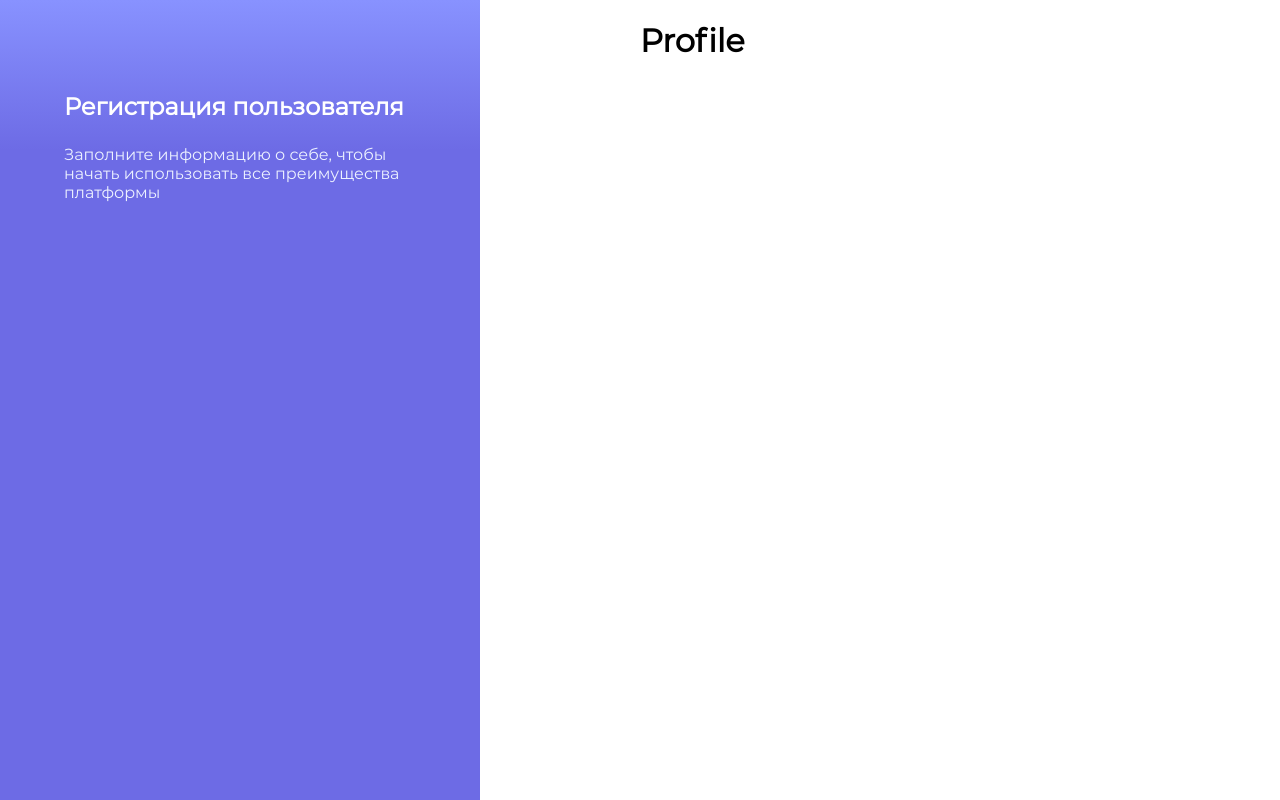
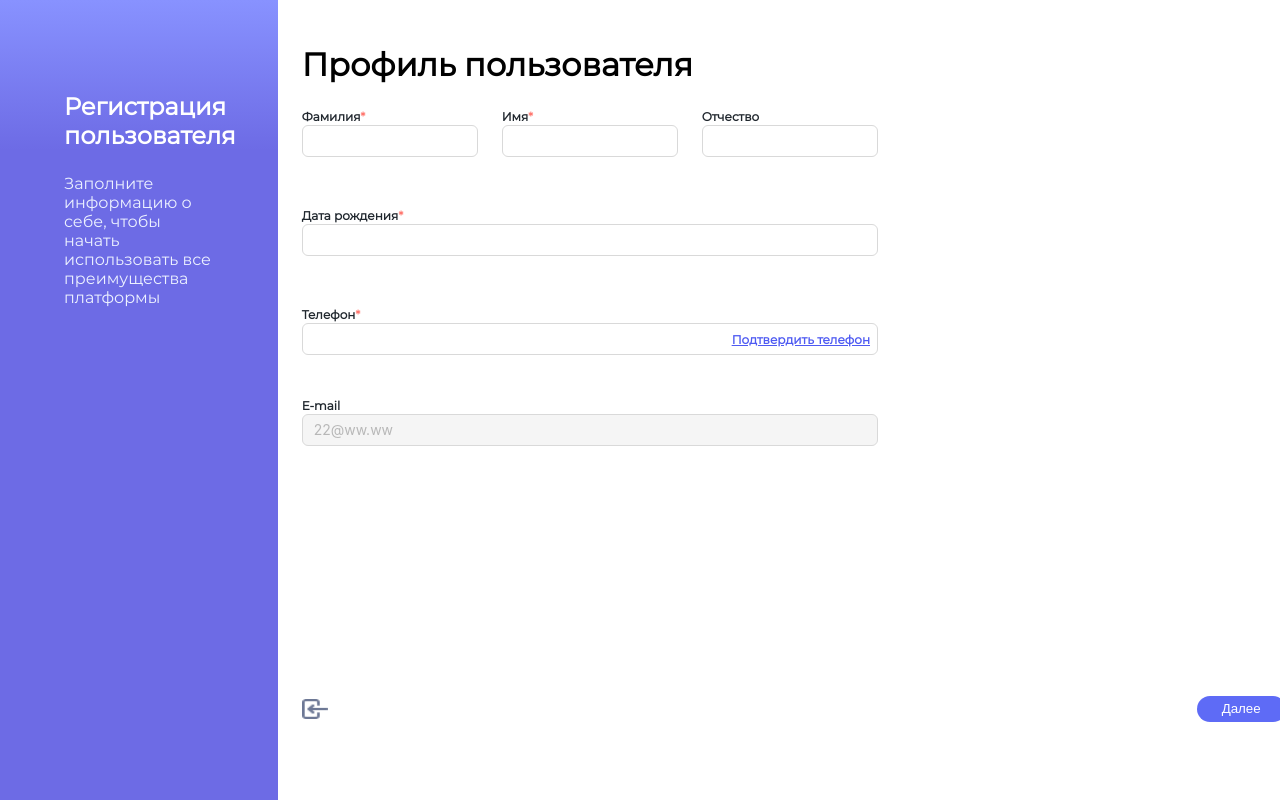
Before and after one commit to OlegGre4ka/getwin-test, a React (Create React App) app: page /profile in a window 1280 px wide. Built offline with nearby package versions, Linux system fonts and the light colour scheme.

Commit message:
Profile,ConfirmPhone

```diff
--- a/src/Routes.js
+++ b/src/Routes.js
@@ -2,12 +2,14 @@ import { Routes, Route } from "react-router-dom";
 import Auth from "./view/Auth/Auth";
 import Profile from "./view/Profile/Profile";
 import NotFoundComponent from "./view/NotFoundComponent/NotFoundComponent";
-
+import ConformTelephone from "./view/ConfirmTelephone/ConfirmTelephone";
 const MainRoutes = () => {
     return (
         <Routes>
             <Route path="/" element={<Auth />} />
-            <Route path="profile" element={<Profile />} />
+            <Route path="/profile" element={<Profile />} />
+            <Route path="/profile/confirm-phone" element={<ConformTelephone />} />
+
             <Route path="*" element={<NotFoundComponent />} />
         </Routes>
     )
--- a/src/components/Button/Button.less
+++ b/src/components/Button/Button.less
@@ -10,3 +10,18 @@
     border-radius: 20px;
     cursor: pointer;
 }
+
+.primary{
+    display: flex;
+    justify-content: center;
+    align-items: center;
+    color: white;
+    background-color: #5e6bf6;
+    width: 89px;
+    height: 24px;
+    border: 1px solid transparent;
+    border-radius: 20px;
+    padding: 12px 24px;
+    cursor: pointer;
+
+}
--- a/src/components/Button/Button.tsx
+++ b/src/components/Button/Button.tsx
@@ -6,19 +6,17 @@ interface ButtonProps{
     clickHandler?: () => void;
     children: string;
     disabled?: boolean;
+    btnStyle?: string;
 };
 
-const Button: React.FC<ButtonProps> = ({ type, clickHandler, children, disabled = false }) => {
-    const btnStyles = {
-backgroundColor: ''
-    }
+const Button: React.FC<ButtonProps> = ({ type, clickHandler, children, disabled = false,btnStyle }) => {
+
     return (
         <button
-        className="button"
+        className={btnStyle? btnStyle : "button"}
         type={type || 'button'}
         onClick={clickHandler}
         disabled={disabled}
-        style={btnStyles}
         >
             {children}
         </button>
--- a/src/components/Input/Input.tsx
+++ b/src/components/Input/Input.tsx
@@ -1,37 +1,47 @@
 import { Input as InputAntd } from "antd";
 import { Noop, RefCallBack } from "react-hook-form";
+import { Link } from "react-router-dom";
 export interface InputProps {
     label: string;
-    placeholder: string;
+    placeholder?: string;
     changeEmailHandler?: (e: React.FormEvent<HTMLInputElement>) => void;
-    // register: any;
-    // name: string;
-    onBlur: Noop;
-    onChange: (...event: any[])=>void;
-    value: string;
-    ref: RefCallBack;
+    onBlur?: Noop;
+    onChange?: (...event: any[]) => void;
+    value?: string;
+    ref?: RefCallBack;
+    disabled?: boolean | undefined;
+    styles?: string;
+    isConfirmPhone?: boolean | undefined;
+    isLabelStar?:boolean|undefined;
 
 }
 
-const Input = ({ label, placeholder, /*name,  changeEmailHandler, register,*/
-    onBlur, onChange, value, ref
-}: InputProps) => {
-    // console.log(register, "register")
+const Input = ({ label, placeholder, onBlur, onChange, value, ref, disabled, styles, isConfirmPhone, isLabelStar }: InputProps) => {
+    const stylesLink: any = {
+        display:"block",
+        position: "relative",
+        zIndex:100,
+        color: "#4e5af2",
+        fontSize: "12px",
+        fontWeight: "600",
+        marginLeft: "430px",
+    }
     return (
-        <div>
-            <label>{label}</label>
-            {/* <input type="text" placeholder="Email" {...register(name)}   /> */}
+        <>
+            <label>{label}{isLabelStar&& <span style={{color:"#ff776f"}}>*</span>}</label>
             <InputAntd
-            onBlur={onBlur} onChange={onChange} value={value} ref={ref}
-                // {...register(name)}
-                // {...register}
-                // onChange={register.onChange}
-                // ref={register.ref}
-                // name={name}
+                onBlur={onBlur}
+                onChange={onChange}
+                value={value} ref={ref}
+                className={styles}
                 placeholder={placeholder}
-            // onChange={changeEmailHandler}
+                disabled={disabled}
             />
-        </div>
+            {isConfirmPhone &&
+                <div className="linkWrapper" style={{marginTop:"-23px"}}>
+                    <Link className="link" style={stylesLink} to="confirm-phone">Подтвердить телефон</Link>
+                </div>}
+        </>
     );
 }
 export default Input
--- a/src/components/InputPassword/InputPassword.less
+++ b/src/components/InputPassword/InputPassword.less
@@ -28,9 +28,7 @@ label {
     flex-direction: column;
     position: relative;
     z-index: 10;
-    // width: 100%;
     margin-top: 8px;
-    // background-color: #edf2ff;
     border-radius: 5px;
     box-shadow: 0px 0px 10px rgba(0, 0, 0, 0.5);
 
--- /dev/null
+++ b/src/view/ConfirmTelephone/ConfirmTelephone.tsx
@@ -0,0 +1,6 @@
+const ConfirmTelephone = () => {
+    return(
+        <h1>ConfirmTelephone</h1>
+    )
+}
+export default ConfirmTelephone
--- /dev/null
+++ b/src/view/Profile/Profile.less
@@ -0,0 +1,41 @@
+.profileWrapper {
+    display: flex;
+    flex-direction: column;
+    align-items: space-between;
+    min-width: 984px;
+    // height: 100vh;
+    margin: 24px;
+
+    .profileForm {
+        width: 576px;
+        margin-bottom:202px;
+
+        .nameInputsBlock {
+            display: flex;
+            justify-content: space-between;
+            margin-bottom: 48px;
+
+            .nameInput {
+                width: 176px;
+            }
+        }
+
+        .inputProfile {
+            margin-bottom: 48px;
+        }
+    }
+
+    .buttonBlock {
+        display: flex;
+        justify-content: space-between;
+        align-items: center;
+        justify-self: flex-end;
+        // margin-top: 736px;
+
+        .backIcon {
+            width: 26px;
+            height: 20px;
+            cursor: pointer;
+        }
+    }
+}
--- a/src/view/Profile/Profile.tsx
+++ b/src/view/Profile/Profile.tsx
@@ -1,10 +1,50 @@
 import Layout from "./../../components/Layout/Layout";
+import "./Profile.less";
+import BackIcon from "./../../assets/BackIcon.png";
+import { useNavigate } from "react-router-dom";
+import Button from "./../../components/Button/Button";
+import Input from "./../../components/Input/Input";
+const Profile = () => {
+    let navigate = useNavigate();
+    return (
+        <>
+            <Layout isProfile={true}>
+                <div className="profileWrapper">
+                    <div className="profileForm">
+                        <h1>Профиль пользователя</h1>
+                        <div className="nameInputsBlock">
 
-const Profile = () => {
-    return (
-        <Layout isProfile={true}>
-            <h1>Profile</h1>
-        </Layout>
+                        <div className="nameInput">
+                        <Input label="Фамилия" isLabelStar={true}/>
+                        </div>
+
+                        <div className="nameInput">
+                        <Input label="Имя" isLabelStar={true}/>
+                        </div>
+
+                        <div className="nameInput">
+                        <Input label="Отчество" />
+                        </div>
+                        </div>
+                        <div className="inputProfile">
+                            <Input label="Дата рождения" isLabelStar={true}/>
+                        </div>
+
+                        <div className="inputProfile">
+                            <Input label="Телефон" isConfirmPhone={true} isLabelStar={true}/>
+                        </div>
+
+                        <div className="inputProfile">
+                            <Input label="E-mail" value="22@ww.ww" disabled={true} />
+                        </div>
+                    </div>
+                    <div className="buttonBlock">
+                        <img className="backIcon" src={BackIcon} alt="BackIcon" onClick={() => navigate("/")} />
+                        <Button btnStyle="primary">Далее</Button>
+                    </div>
+                </div>
+            </Layout>
+        </>
     )
 }
 
```
Also changed, not shown: src/components/Input/Input.less (+13 -0 lines), src/assets/BackIcon.png (added).
